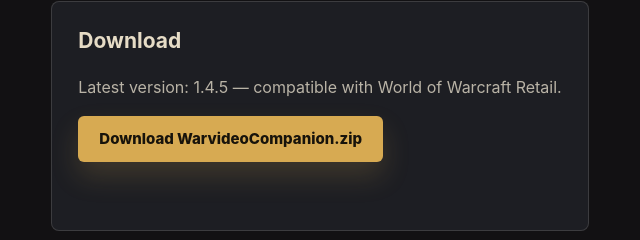
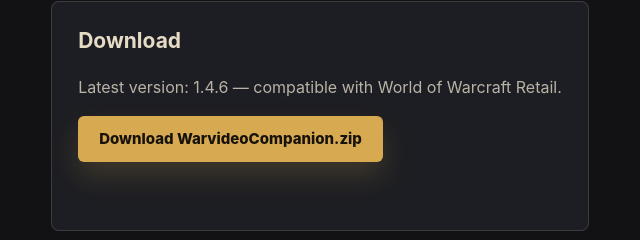
Before and after one commit to aliakc21/warvideo-site, a plain HTML site: page addon/index.html in a window 1280 px wide. Shown: the part 435-675 px from the top of the page, 320-960 px from the left. Drawn offline with Linux system fonts and the light colour scheme.

Commit message:
AkcQOL v1.4.6

```diff
--- a/addon/index.html
+++ b/addon/index.html
@@ -36,7 +36,7 @@
 
         <article class="feature-card">
           <h3>Download</h3>
-          <p>Latest version: 1.4.5 — compatible with World of Warcraft Retail.</p>
+          <p>Latest version: 1.4.6 — compatible with World of Warcraft Retail.</p>
           <p>
             <a class="button primary" href="WarvideoCompanion.zip">Download WarvideoCompanion.zip</a>
           </p>
```
Also changed, not shown: 1 other file.
